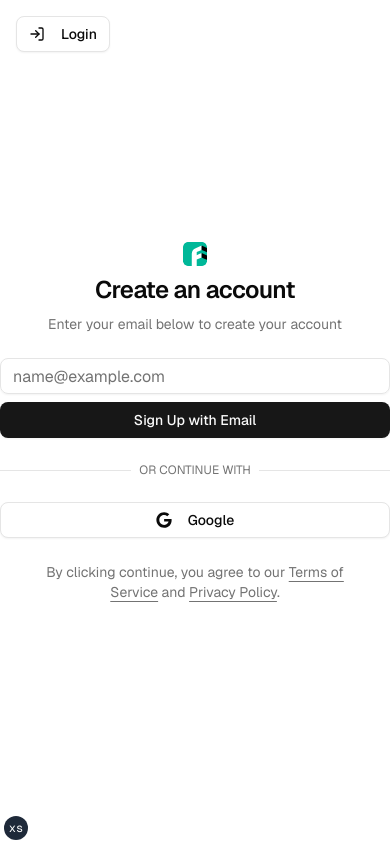
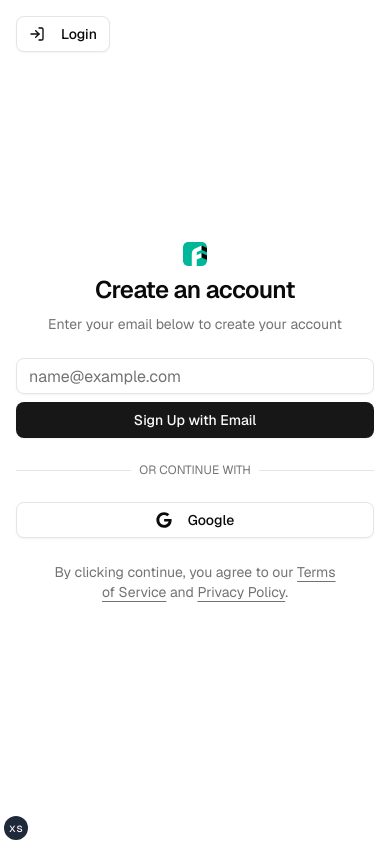
Before and after one commit to Darkrove/blackstone, a Next.js app: page /register in a window 390 px wide. Built offline with nearby package versions, Linux system fonts and the light colour scheme; no server answers.

Commit message:
change in padding for login and register page for better mobile view

```diff
--- a/src/app/(auth)/login/page.tsx
+++ b/src/app/(auth)/login/page.tsx
@@ -29,6 +29,7 @@ export default function LoginPage() {
           Back
         </>
       </Link>
+      <div className="p-4 lg:p-8">
         <div className="mx-auto flex w-full flex-col justify-center space-y-6 sm:w-[350px]">
           <div className="flex flex-col space-y-2 text-center">
             <Icons.logo className="mx-auto size-6" />
@@ -50,6 +51,7 @@ export default function LoginPage() {
               Don&apos;t have an account? Sign Up
             </Link>
           </p>
+        </div>
       </div>
       <div className="hidden h-full lg:block relative overflow-hidden w-full bg-black">
         <Hyperspeed
--- a/src/app/(auth)/register/page.tsx
+++ b/src/app/(auth)/register/page.tsx
@@ -28,7 +28,7 @@ export default function RegisterPage() {
         </>
       </Link>
 
-      <div className="lg:p-8">
+      <div className="p-4 lg:p-8">
         <div className="mx-auto flex w-full flex-col justify-center space-y-6 sm:w-[350px]">
           <div className="flex flex-col space-y-2 text-center">
             <Icons.logo className="mx-auto size-6" />
```
Lines whose indentation alone changed are shown as unchanged.
